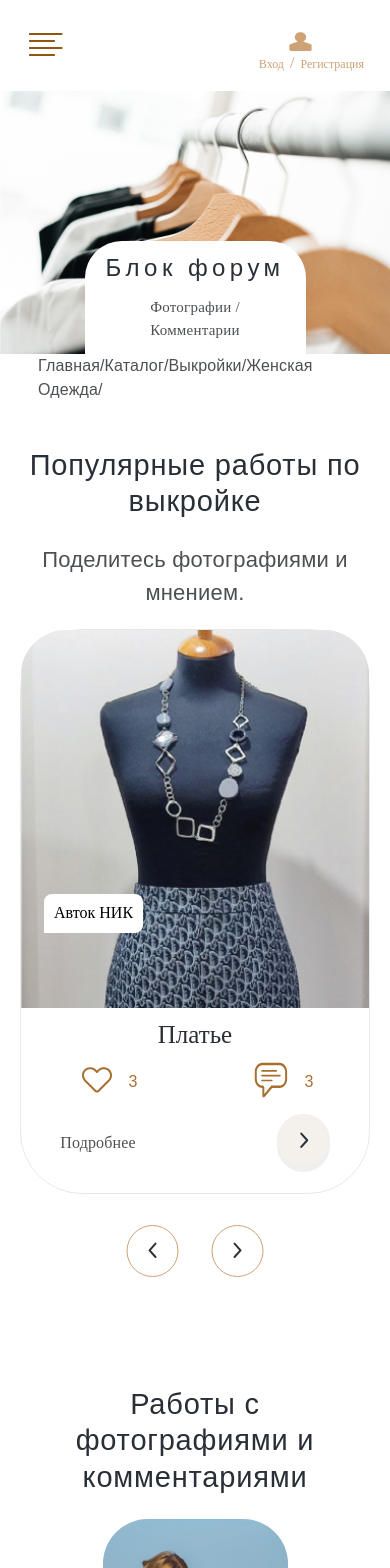
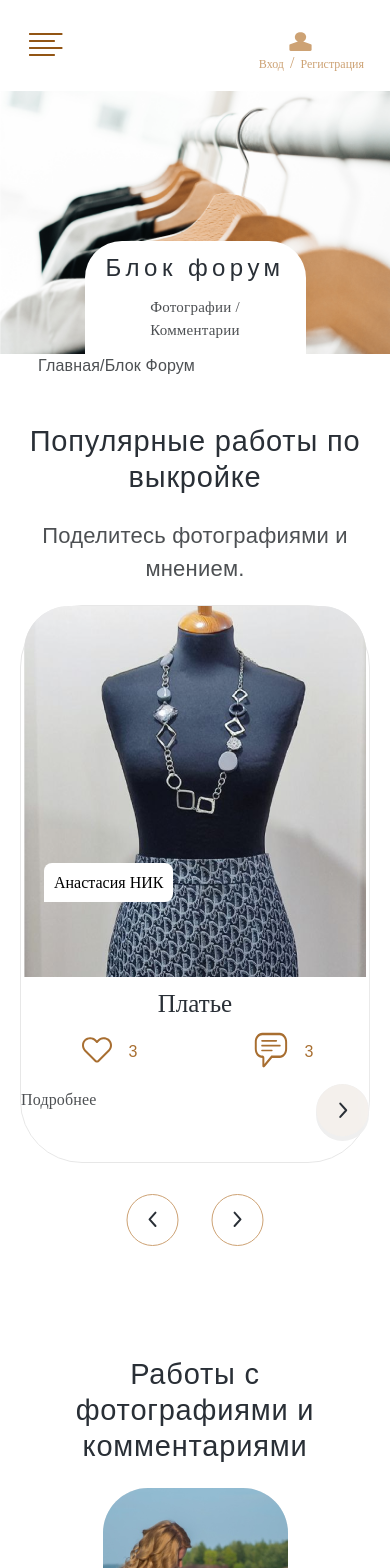
Before and after one commit to InnaRomanova/patterns-for-you, a React (Create React App) app: page /forum in a window 390 px wide. Shown: the top 1568 px of the page. Built offline with nearby package versions, Linux system fonts and the light colour scheme.

Commit message:
DetailsModel is Slider fix

```diff
--- a/package.json
+++ b/package.json
@@ -12,7 +12,7 @@
     "react-hash-link": "^1.0.2",
     "react-responsive": "^9.0.2",
     "react-scripts": "5.0.1",
-    "swiper": "^11.0.4",
+    "swiper": "^11.0.6",
     "web-vitals": "^2.1.4"
   },
   "scripts": {
--- a/src/components/Author/Author.css
+++ b/src/components/Author/Author.css
@@ -95,6 +95,10 @@
     background-repeat: no-repeat;
     background-size: 28px;
     background-position: 50%;
+}
+
+.author__name-edit:hover {
+    cursor: pointer;
 }
 
 .author__works {
--- a/src/components/Details/Details.css
+++ b/src/components/Details/Details.css
@@ -59,21 +59,34 @@
 .details__image {
     margin: 0;
     padding: 0;
-    /* width: 100%; */
     max-width: 381px;
     height: 509px;
     border-radius: 40px;
     object-fit: cover;
+    transition: 1s;
+    /* Время эффекта */
+}
+
+.details__image:hover {
+    transform: scale(1.12);
+    /* Увеличиваем масштаб */
 }
 
 .model__image {
     margin: 0;
     padding: 0;
-    /* width: 100%; */
     max-width: 381px;
     height: 509px;
     border-radius: 40px;
     object-fit: cover;
+    transition: 1s;
+    /* Время эффекта */
+}
+
+.model__image:hover {
+    cursor: pointer;
+    transform: scale(1.12);
+    /* Увеличиваем масштаб */
 }
 
 .details__text {
--- a/src/components/Details/Details.jsx
+++ b/src/components/Details/Details.jsx
@@ -1,5 +1,6 @@
 import React from "react";
 import { useMediaQuery } from "react-responsive";
+import { Link } from "react-router-dom";
 import "./Details.css";
 import Header from "../Header/Header";
 import Footer from "../Footer/Footer";
@@ -24,7 +25,10 @@ function Details() {
                     </div>
                     <div className="details__container">
                         <div className="katalogPatterns__block">
-                            <span className="katalogPatterns__navigate">Главная/Каталог выроек/Выкройка изделия/Платье/</span>
+                            <span className="katalogPatterns__navigate">
+                                <Link to="/" className="katalogPatterns__navigate-link">Главная/</Link>
+                                <Link to="/katalog" className="katalogPatterns__navigate-link">Каталог выроек/</Link>
+                                <Link to="/author" className="katalogPatterns__navigate-link">Выкройка изделия-Платье</Link></span>
                             <h2 className="news__title katalogPatterns__title-text">Платье/наименование</h2>
                         </div>
 
--- a/src/components/Forum/Forum.jsx
+++ b/src/components/Forum/Forum.jsx
@@ -28,7 +28,6 @@ function Forum() {
           вещи по нашей выкройке и получите бонусы</p>
       </div>
       <ForumCard
-      // forumArray={forums}
       />
       <Link to="/forum" className="forum__block"><button className="forum__over">Перейти на фотофорум
         <img src={buttonKatalogSlide}
--- a/src/components/Forum/ForumCard.jsx
+++ b/src/components/Forum/ForumCard.jsx
@@ -59,8 +59,8 @@ function ForumCard() {
             <ul className="forum__cards">
               <li className="forum__card">
                 {/* <a href="#" className="forum__link"> */}
-<Link to="/details" className="forum__link">
-  <img src={arrPatterns.image[0]} alt="картинка пользователя" className="forum__link-image" /></Link>
+                <Link to="/details" className="forum__link">
+                  <img src={arrPatterns.image[0]} alt="картинка пользователя" className="forum__link-image" /></Link>
 
                 {/* </a> */}
               </li> </ul>
--- a/src/components/Forum/ForumPage.jsx
+++ b/src/components/Forum/ForumPage.jsx
@@ -8,9 +8,10 @@ import PaginationLeft from "../Elements/PaginationLeft";
 import PaginationRight from "../Elements/PaginationRight";
 import WorkPopulation from "../Work/WorkPopulation";
 import { arrPopulation } from "../Constants/Objects/WorkMassiv";
-import {arrWorks} from "../Constants/Objects/WorkMassiv";
+import { arrWorks } from "../Constants/Objects/WorkMassiv";
 import WorkCards from "../Work/WorkCards";
 import Footer from "../Footer/Footer";
+import { Link } from "react-router-dom";
 
 function ForumPage() {
     const matchesMobile = useMediaQuery({ query: "(max-width: 999px)" });
@@ -31,8 +32,12 @@ function ForumPage() {
 
             <div className="details__container">
                 <div className="katalogPatterns__block">
-                    <span className="katalogPatterns__navigate">Главная/Каталог/Выкройки/Женская одежда/</span>
+                    <span className="katalogPatterns__navigate">
+                        <Link to="/" className="katalogPatterns__navigate-link">Главная/</Link>
+                        {/* <Link to="/katalog" className="katalogPatterns__navigate-link">Каталог выкроек/</Link> */}
+                        <Link to="/forum" className="katalogPatterns__navigate-link">Блок форум</Link></span>
                 </div>
+
                 {/* Популярные работы за неделю */}
                 <div className="work__container">
                     <h2 className="news__title katalogPatterns__title-text">Популярные работы по выкройке</h2>
@@ -44,7 +49,7 @@ function ForumPage() {
                 <div className="work__container">
                     <h2 className="news__title katalogPatterns__title-text">Работы с фотографиями и комментариями</h2>
                 </div>
-                <WorkCards swiperArray={arrWorks}/>
+                <WorkCards swiperArray={arrWorks} />
 
                 <div className="work__pagination">
                     <div className="work__pagination-container">
--- a/src/components/KatalogPatterns/KatalogPatterns.css
+++ b/src/components/KatalogPatterns/KatalogPatterns.css
@@ -56,8 +56,19 @@
     letter-spacing: 0.22px;
     text-transform: capitalize;
     display: flex;
-    flex-direction: column;
-    justify-content: center;
+    /* flex-direction: column;
+    justify-content: center; */
+}
+
+.katalogPatterns__navigate-link {
+    text-decoration: none;
+    color: #4D5053;
+}
+
+.katalogPatterns__navigate-link:hover {
+    cursor: pointer;
+    /* opacity: 0.5; */
+    color: black;
 }
 
 .katalogPatterns__cards {
--- a/src/components/KatalogPatterns/KatalogPatterns.jsx
+++ b/src/components/KatalogPatterns/KatalogPatterns.jsx
@@ -1,6 +1,7 @@
 import React from "react";
 import "./KatalogPatterns.css";
 import { useMediaQuery } from "react-responsive";
+import { Link } from "react-router-dom";
 import Header from "../Header/Header";
 import Footer from "../Footer/Footer";
 import KatalogImage from "../../images/Katalog-image.png";
@@ -31,7 +32,10 @@ function KatalogPatterns() {
         <div className="katalogPatterns__container">
           <div className="katalogPatterns__block">
             <h2 className="news__title katalogPatterns__title-text">Женская одежда</h2>
-            <span className="katalogPatterns__navigate">Главная/Каталог/Выкройки/Женская одежда/</span>
+            <span className="katalogPatterns__navigate">
+              <Link to="/" className="katalogPatterns__navigate-link">Главная/</Link>
+              <Link to="/katalog" className="katalogPatterns__navigate-link">Каталог выкроек/</Link>
+              <Link to="/katalog" className="katalogPatterns__navigate-link">Женская одежда/</Link></span>
           </div>
 
           <ul className="katalogPatterns__cards">
--- a/src/components/Work/Work.css
+++ b/src/components/Work/Work.css
@@ -63,12 +63,26 @@
 .work__image-block {
     position: relative;
     border: none;
+    display: inline-block;
+    /* Строчно-блочный элемент */
+    overflow: hidden;
+    /* Скрываем всё за контуром */
+    border-radius: 45px 45px 0px 0px;
 }
 
 .work__image {
     width: 100%;
     border-radius: 45px 45px 0px 0px;
     background: #EAEAEA;
+    transition: 1s;
+    /* Время эффекта */
+    display: block;
+    /* Убираем небольшой отступ снизу */
+}
+
+.work__image:hover {
+    transform: scale(1.1);
+    /* Увеличиваем масштаб */
 }
 
 .work__nic {
@@ -120,6 +134,15 @@
     line-height: 150%;
     letter-spacing: 0.16px;
     text-transform: capitalize;
+}
+
+.works-populations__link {
+    cursor: pointer;
+    text-decoration: none;
+    display: flex;
+    width: 100%;
+    justify-content: space-between;
+
 }
 
 .work__icons {
--- a/src/components/Work/WorkPopulation.jsx
+++ b/src/components/Work/WorkPopulation.jsx
@@ -1,4 +1,5 @@
 import { useRef, useEffect, useCallback, useState } from "react";
+import { Link } from "react-router-dom";
 import { register } from "swiper/element/bundle";
 import LikesImage from "../Elements/LikesImage";
 import ComentsImage from "../Elements/CommentsImage";
@@ -61,16 +62,15 @@ function WorkPopulation({ swiperPopulation }) {
 
 
                     {map(swiperPopulation, (work, index) => (
-                         <swiper-slide key={index}>
-                           <ul className="works-populations">
-                                <li  className="works-populations__cards">
+                        <swiper-slide key={index}>
+                            <ul className="works-populations">
+                                <li className="works-populations__cards">
                                     <div className="work__image-block">
-                                        <img
+                                        <Link to="/details"><img
                                             src={work.image}
                                             alt="картинка"
                                             className="work__image"
-                                        />
-                                        <button className="work__nic">Авток НИК</button>
+                                        /> <button className="work__nic">Анастасия НИК</button></Link>
                                     </div>
 
 
@@ -90,13 +90,13 @@ function WorkPopulation({ swiperPopulation }) {
                                             </div>
                                         </div>
                                         <div className="work__more">
-                                            <p className="card__more-katalog">Подробнее</p>
-                                            <button className="forum__right"><WorkButtonMore /></button>
+                                            <Link to="/details" className="works-populations__link"><p className="card__more-katalog">Подробнее</p>
+                                                <button className="forum__right"><WorkButtonMore /></button></Link>
                                         </div>
                                     </>) : (<>
                                         <div className="work__more">
-                                            <p className="card__more-katalog">Подробнее</p>
-                                            <button className="forum__right"><WorkButtonMore /></button>
+                                            <Link to="/details" className="works-populations__link"><p className="card__more-katalog">Подробнее</p>
+                                                <button className="forum__right"><WorkButtonMore /></button></Link>
                                         </div>
                                         <div className="work__icons">
                                             <div className="work__icon-block">
```
Also changed, not shown: src/components/Details/DetailsModel.jsx (+57 -80 lines), 1 other file (tests, documents, lock files or other folders). Lines whose indentation alone changed are shown as unchanged.
